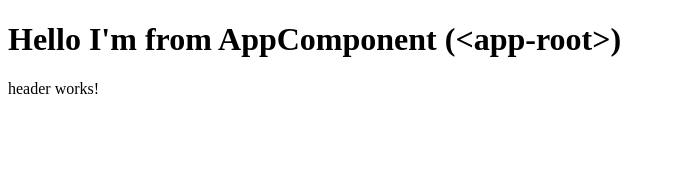
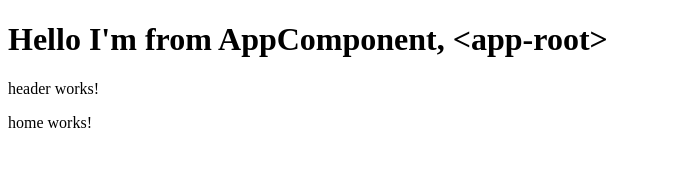
Before and after one commit to n0tx/angular-17, an Angular app: page / in a window 1280 px wide. Shown: the top 182 px of the page, without its empty margins (0-675 px from the left). Built offline with nearby package versions, Linux system fonts and the light colour scheme.

Commit message:
menambahakan home component pada app root

```diff
--- a/src/app/app.component.html
+++ b/src/app/app.component.html
@@ -1,2 +1,3 @@
 <h1>{{ title }}</h1>
 <app-header></app-header>
+<app-home></app-home>
--- a/src/app/app.component.ts
+++ b/src/app/app.component.ts
@@ -1,13 +1,14 @@
 import { Component } from '@angular/core';
 import { HeaderComponent } from './components/header/header.component';
+import { HomeComponent } from './home/home.component';
 
 @Component({
   selector: 'app-root',
   standalone: true,
-  imports: [HeaderComponent],
+  imports: [HomeComponent, HeaderComponent],
   templateUrl: './app.component.html',
   styleUrl: './app.component.scss',
 })
 export class AppComponent {
-  title = "Hello I'm from AppComponent (<app-root>)";
+  title = "Hello I'm from AppComponent, <app-root>";
 }
```
